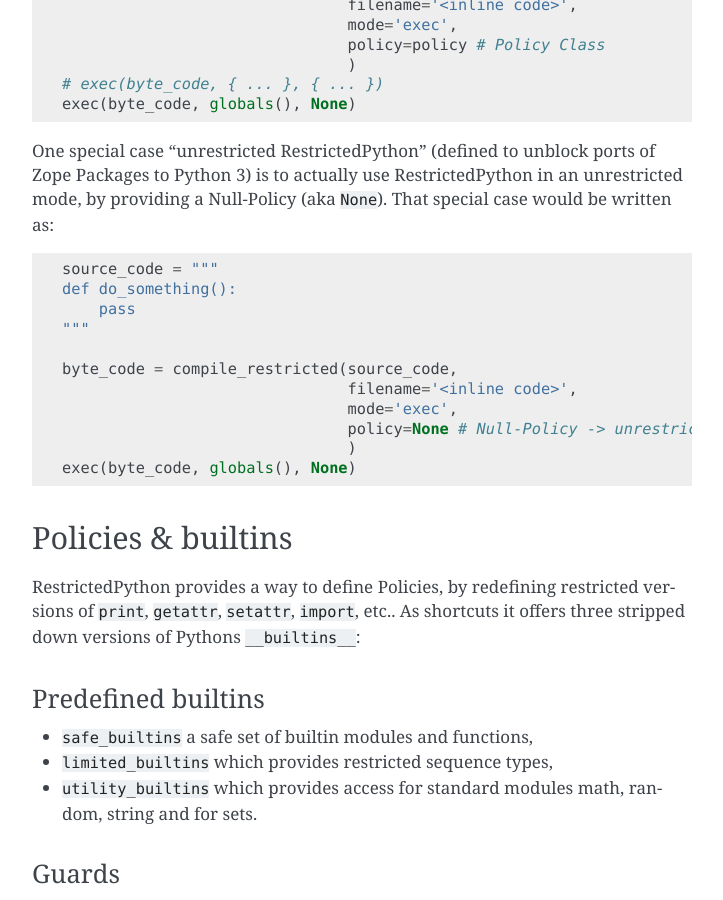
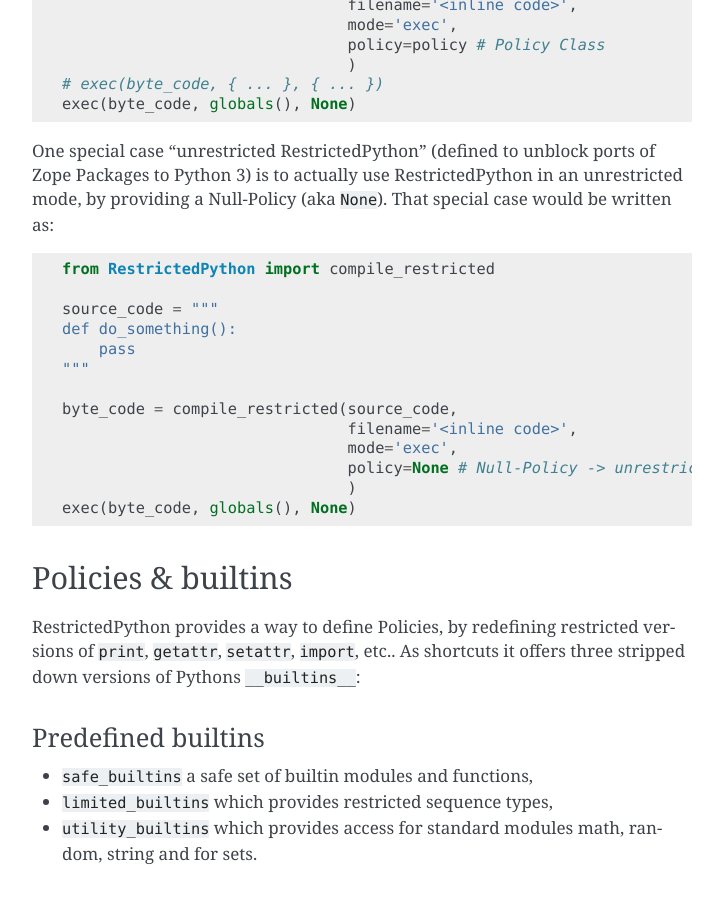
Before and after one commit to zopefoundation/RestrictedPython, a Sphinx documentation site: the page built from docs/usage/index.rst, in a window 1280 px wide and 900 px high, scrolled down 3984 px. Shown: the whole window, without its empty margins (388-1111 px from the left). Built offline with Sphinx 7.4.7, drawn with Linux system fonts in a browser that asks for light colours; part of the change alters nothing that is shown.

```diff
--- a/docs/usage/basic_usage.rst
+++ b/docs/usage/basic_usage.rst
@@ -16,7 +16,7 @@ The general workflow to execute Python code that is loaded within a Python progr
 
 With RestrictedPython that workflow should be as straight forward as possible:
 
-.. testcode:: Python
+.. testcode::
 
     from RestrictedPython import compile_restricted
 
@@ -33,7 +33,7 @@ With RestrictedPython that workflow should be as straight forward as possible:
 
 You might also use the replacement import:
 
-.. testcode:: Python
+.. testcode::
 
     from RestrictedPython import compile_restricted as compile
 
--- a/docs/usage/framework_usage.rst
+++ b/docs/usage/framework_usage.rst
@@ -35,7 +35,7 @@ For that use case RestrictedPython provides the possibility to pass an own polic
 
 A policy is basically a special ``NodeTransformer`` that could be instantiated with three params for ``errors``, ``warnings`` and ``used_names``, it should be a subclass of RestrictedPython.RestrictingNodeTransformer.
 
-.. testcode:: Python
+.. testcode:: own_policy
 
     from RestrictedPython import compile_restricted
     from RestrictedPython import RestrictingNodeTransformer
@@ -49,7 +49,7 @@ A policy is basically a special ``NodeTransformer`` that could be instantiated w
 
 All ``compile_restricted*`` methods do have a optional parameter ``policy``, where a specific policy could be provided.
 
-.. testcode:: Python
+.. testcode:: own_policy
 
     source_code = """
     def do_something():
@@ -69,7 +69,9 @@ All ``compile_restricted*`` methods do have a optional parameter ``policy``, whe
 One special case "unrestricted RestrictedPython" (defined to unblock ports of Zope Packages to Python 3) is to actually use RestrictedPython in an unrestricted mode, by providing a Null-Policy (aka ``None``).
 That special case would be written as:
 
-.. testcode:: Python
+.. testcode::
+
+    from RestrictedPython import compile_restricted
 
     source_code = """
     def do_something():
```
